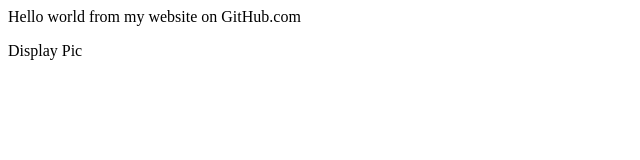
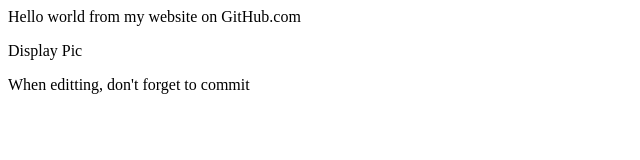
Before and after one commit to randyscott777/Website, a plain HTML site: page index.html in a window 1280 px wide. Shown: the whole page, without its empty margins (0-640 px from the left). Drawn offline with Linux system fonts and the light colour scheme.

Commit message:
Update index.html

```diff
--- a/index.html
+++ b/index.html
@@ -2,5 +2,6 @@
   <body>
     Hello world from my website on GitHub.com
     <p><a src='Acceptance.jpg'>Display Pic</a></p>
+    <p>When editting, don't forget to commit</p>
   </body>
 </html>
```
